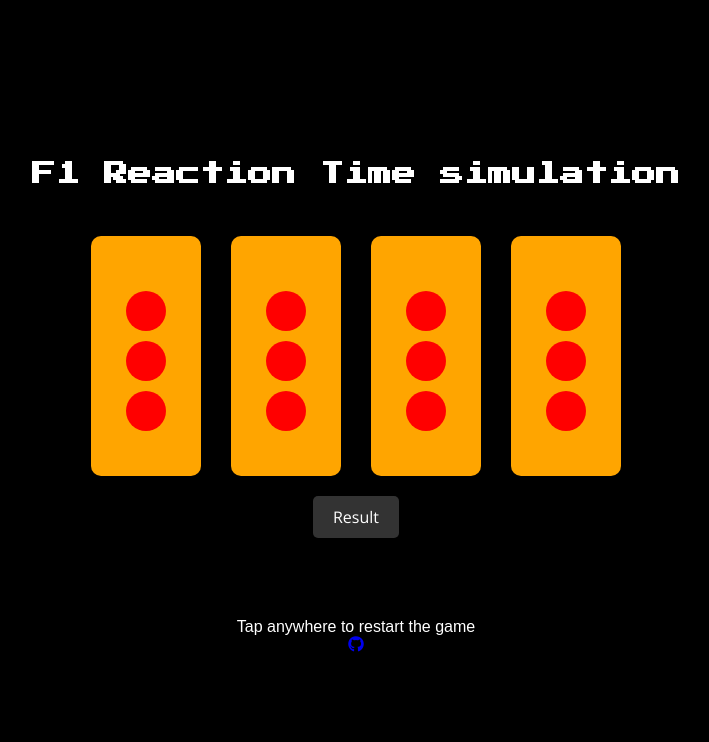
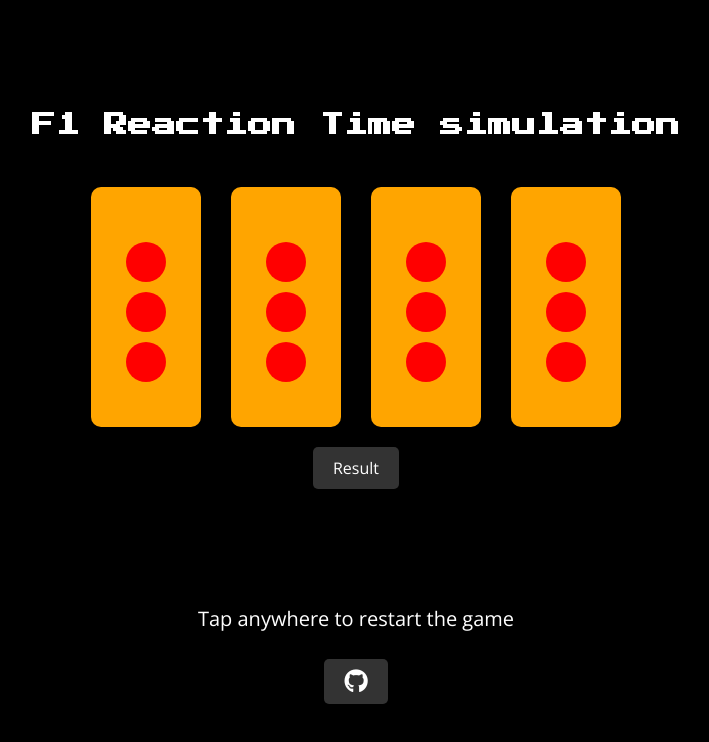
Before and after one commit to Pushkar021/Frontend-Projects, a plain HTML site: page Reaction-Time-Game/index.html in a window 1280 px wide. Shown: the whole page, without its empty margins (284-993 px from the left). Drawn offline with nearby package versions, Linux system fonts and the light colour scheme.

Commit message:
Update style.css

```diff
--- a/Reaction-Time-Game/style.css
+++ b/Reaction-Time-Game/style.css
@@ -72,6 +72,43 @@ font-family: "Open Sans", sans-serif;
   font-size: 30px;
 
 }
+.exp {
+  display: flex;
+  justify-content: center;
+  align-items: center;
+  text-align: center;
+  padding: 10px 20px;
+  border-radius: 5px;
+  box-shadow: 0 4px 8px rgba(0, 0, 0, 0.2);
+   font-family: "Open Sans", sans-serif;
+  height: 20px;
+  margin-top: 30px;
+  font-size: 20px;
+
+}
+.github {
+  display: flex;
+  justify-content: center;
+  align-items: center;
+  margin-top: 20px;
+}
+
+.github a {
+  color: white;
+  text-decoration: none;
+  background-color: #333;
+  padding: 10px 20px;
+  border-radius: 5px;
+  box-shadow: 0 4px 8px rgba(0, 0, 0, 0.2);
+  font-family: "Roboto", sans-serif;
+}
+.github a i {
+  font-size: 24px;
+}
+
+.github a:hover {
+  background-color: #555;
+}
 
 @media (max-width: 600px) {
   .container1, .container2, .container3, .container4 {
@@ -94,4 +131,13 @@ font-family: "Open Sans", sans-serif;
     padding: 5px 10px;
     font-size: 0.9em;
   }
+
+  .github a {
+    padding: 5px 10px;
+    font-size: 0.9em;
+  }
+
+  .github a i {
+    font-size: 20px;
+  }
 }
```
